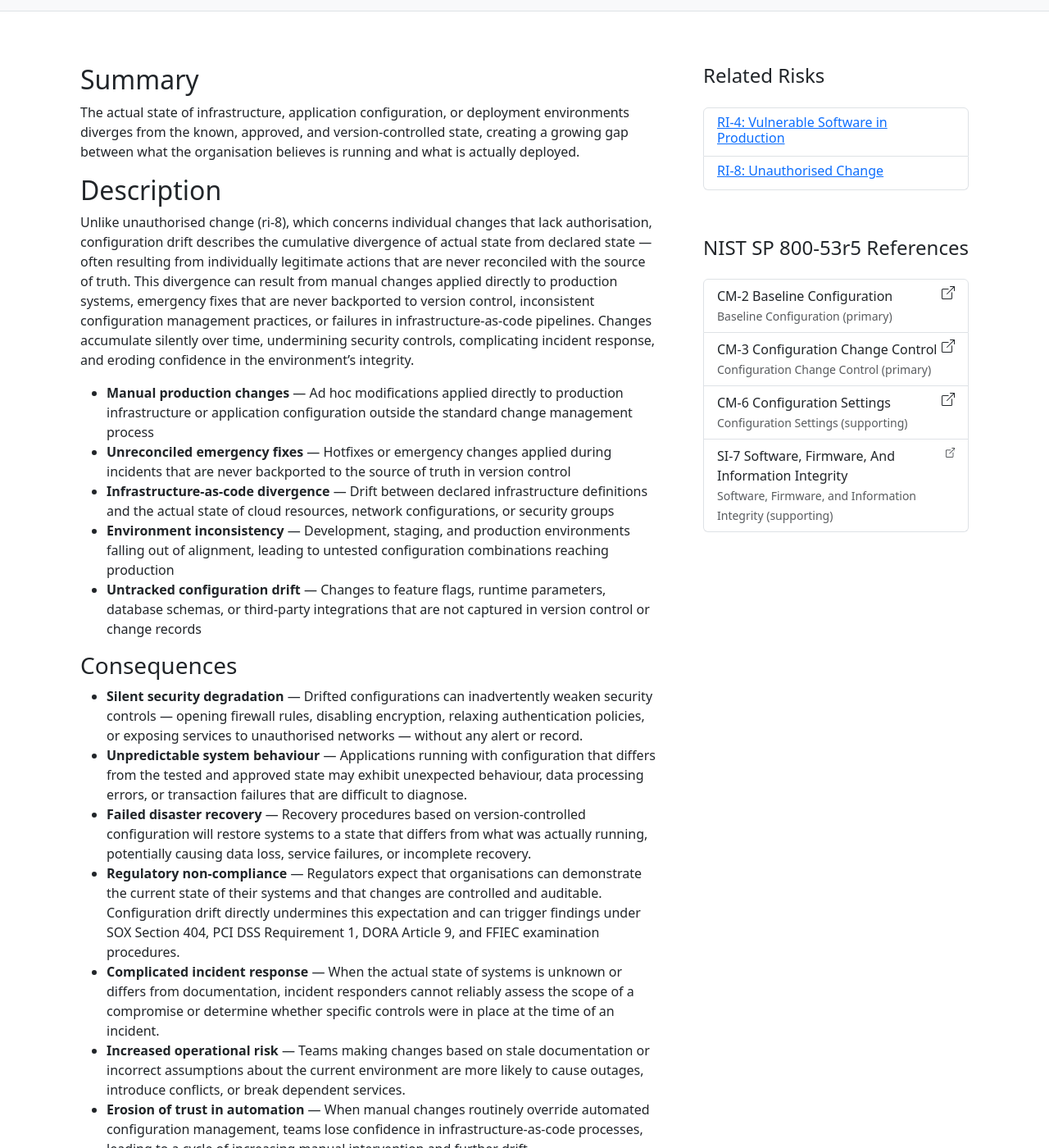
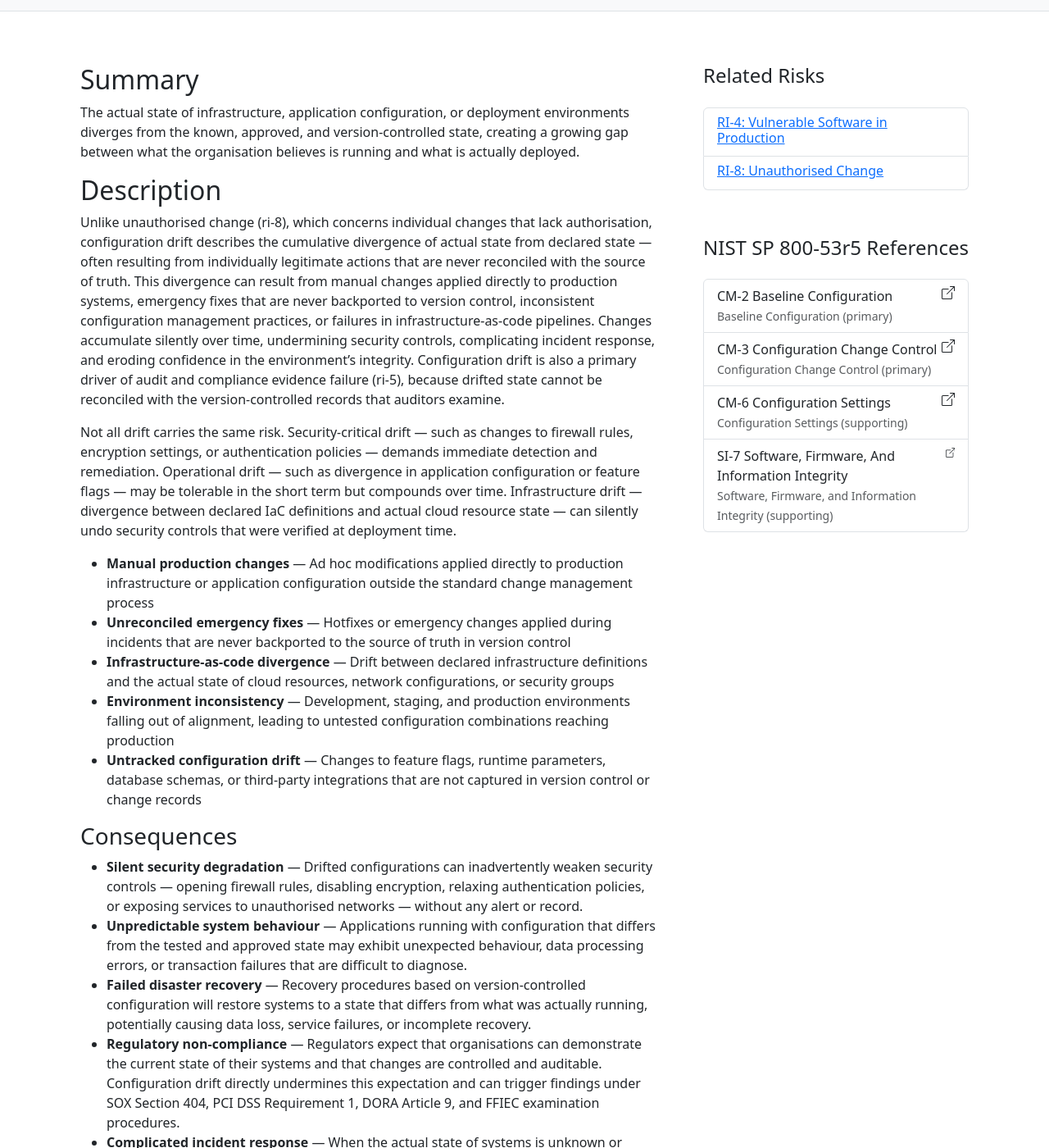
Before and after one commit to finos-labs/SDLC-Controls-Framework, a Jekyll site: the page built from docs/_risks/ri-7_configuration-drift.md, in a window 1280 px wide and 1400 px high, scrolled down 230 px. Shown: the whole window at 82% size. Built offline with Jekyll 4.4.1, drawn with Linux system fonts in a browser that asks for light colours; some of the changed text lies outside the part shown.

Commit message:
Add drift stratification and audit-evidence link to ri-7
Add drift stratification (security-critical, operational, infrastructure)
to description. Link drift as a primary driver of ri-5 (audit evidence
failure). Add consequence bullets for loss of audit evidence, control
evasion through cumulative drift, and incident forensics obscuration.

Signed-off-by: AlexKantor87 <alex@kosli.com>

```diff
--- a/docs/_risks/ri-7_configuration-drift.md
+++ b/docs/_risks/ri-7_configuration-drift.md
@@ -24,7 +24,9 @@ The actual state of infrastructure, application configuration, or deployment env
 
 ## Description
 
-Unlike unauthorised change (ri-8), which concerns individual changes that lack authorisation, configuration drift describes the cumulative divergence of actual state from declared state — often resulting from individually legitimate actions that are never reconciled with the source of truth. This divergence can result from manual changes applied directly to production systems, emergency fixes that are never backported to version control, inconsistent configuration management practices, or failures in infrastructure-as-code pipelines. Changes accumulate silently over time, undermining security controls, complicating incident response, and eroding confidence in the environment's integrity.
+Unlike unauthorised change (ri-8), which concerns individual changes that lack authorisation, configuration drift describes the cumulative divergence of actual state from declared state — often resulting from individually legitimate actions that are never reconciled with the source of truth. This divergence can result from manual changes applied directly to production systems, emergency fixes that are never backported to version control, inconsistent configuration management practices, or failures in infrastructure-as-code pipelines. Changes accumulate silently over time, undermining security controls, complicating incident response, and eroding confidence in the environment's integrity. Configuration drift is also a primary driver of audit and compliance evidence failure (ri-5), because drifted state cannot be reconciled with the version-controlled records that auditors examine.
+
+Not all drift carries the same risk. Security-critical drift — such as changes to firewall rules, encryption settings, or authentication policies — demands immediate detection and remediation. Operational drift — such as divergence in application configuration or feature flags — may be tolerable in the short term but compounds over time. Infrastructure drift — divergence between declared IaC definitions and actual cloud resource state — can silently undo security controls that were verified at deployment time.
 
 - **Manual production changes** — Ad hoc modifications applied directly to production infrastructure or application configuration outside the standard change management process
 - **Unreconciled emergency fixes** — Hotfixes or emergency changes applied during incidents that are never backported to the source of truth in version control
@@ -41,5 +43,8 @@ Unlike unauthorised change (ri-8), which concerns individual changes that lack a
 * **Complicated incident response** — When the actual state of systems is unknown or differs from documentation, incident responders cannot reliably assess the scope of a compromise or determine whether specific controls were in place at the time of an incident.
 * **Increased operational risk** — Teams making changes based on stale documentation or incorrect assumptions about the current environment are more likely to cause outages, introduce conflicts, or break dependent services.
 * **Erosion of trust in automation** — When manual changes routinely override automated configuration management, teams lose confidence in infrastructure-as-code processes, leading to a cycle of increasing manual intervention and further drift.
+* **Loss of audit evidence** — When actual state diverges from version-controlled declarations, the organisation cannot demonstrate to auditors what was running at a given point in time, directly contributing to audit and compliance evidence failure (ri-5).
+* **Control evasion through cumulative drift** — Individual drifts may each appear minor, but their cumulative effect can disable or weaken security controls in ways that no single change review would have approved.
+* **Incident forensics obscuration** — When the actual state of systems at the time of an incident is unknown, forensic investigators cannot determine what was running, what was exposed, or what the attacker had access to, significantly impairing incident response effectiveness.
 
 ## Links
```
